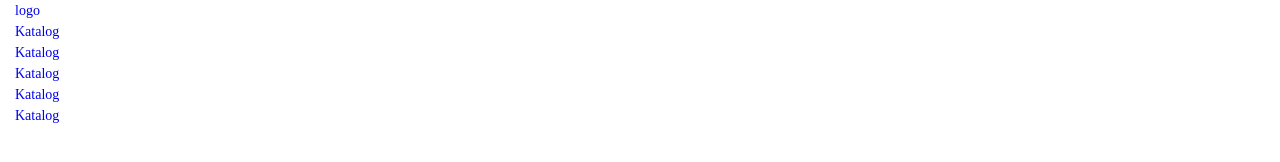
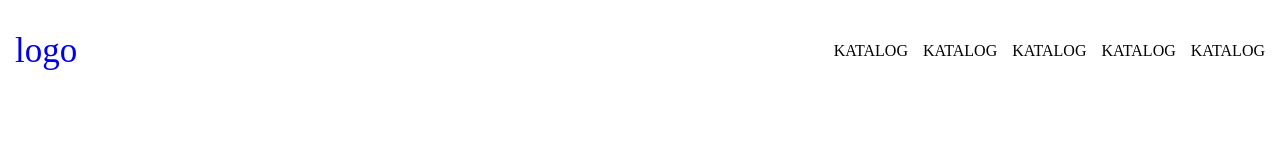
Before and after one commit to Jan6o/looksout, a website: page app/index.html in a window 1280 px wide. Drawn offline with nearby package versions, Linux system fonts and the light colour scheme; files that its build step writes are made by us from their sources.

Commit message:
add style header

```diff
--- a/app/scss/style.scss
+++ b/app/scss/style.scss
@@ -2,3 +2,37 @@
 @import 'fonts';
 @import 'reset';
 @import 'global';
+
+.header {
+  padding-top: 25px;
+}
+
+.nav {
+  display: flex;
+  justify-content: space-between;
+  align-items: center;
+
+  &__list {
+    display: flex;
+  }
+
+  &__item {
+    &:not(:last-child) {
+      margin-right: 15px;
+    }
+  }
+
+  &__link {
+    font-size: 16px;
+    text-transform: uppercase;
+    color: #000;
+
+    &:hover {
+      color: #d36464;
+    }
+  }
+}
+
+.logo {
+  font-size: 35px;
+}
```
